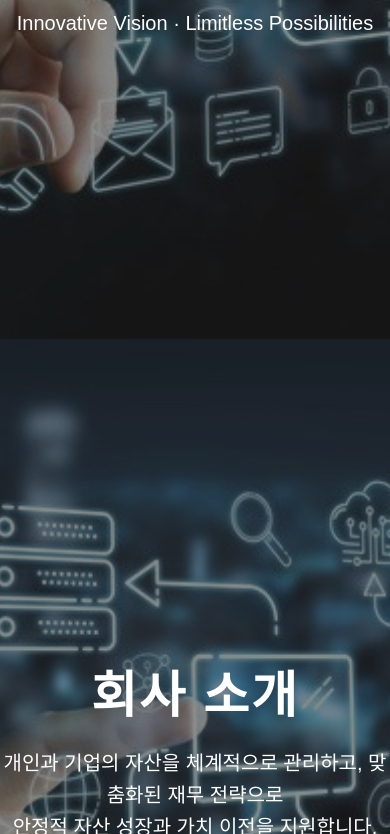
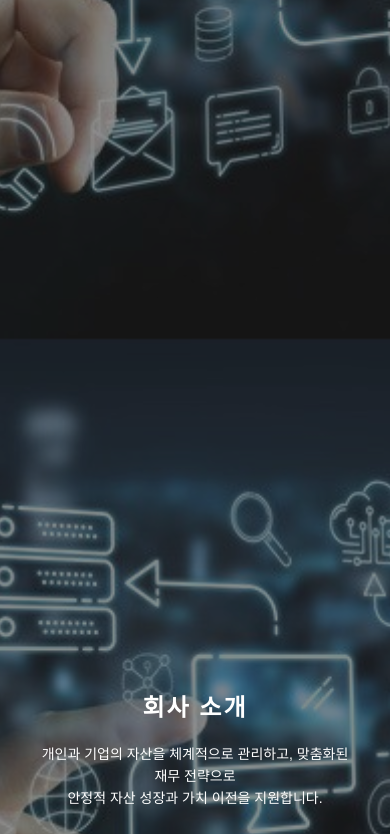
Before and after one commit to standing-chord/lucenrise, a plain HTML site: page index.html in a window 390 px wide. Shown: the part 505-1339 px from the top of the page. Drawn offline with Linux system fonts and the light colour scheme.

Commit message:
Update style.css

```diff
--- a/css/style.css
+++ b/css/style.css
@@ -101,19 +101,21 @@ body{
 
 /* TEXT */
 .content{
-    max-width:800px;
+    width: 80%;            /* 화면 너비의 80% */
+    max-width: 800px;      /* 최대 800px */
+    margin: 0 auto;        /* 가운데 정렬 */
     position: relative;
-    top: -10%; /* 화면 중앙보다 살짝 위로 올림 */
+    top: -10%;             /* 화면 중앙보다 살짝 위로 올림 */
 }
 
 .content h1{
-    font-size:50px;
+    font-size: clamp(24px, 5vw, 50px); /* 화면 크기에 따라 24~50px 사이로 자동 조절 */
     margin-bottom:20px;
     letter-spacing:2px;
 }
 
 .content p{
-    font-size:20px;
+    font-size: clamp(14px, 2.5vw, 20px); /* 화면 크기에 따라 14~20px 사이로 자동 조절 */
     line-height:1.6;
 }
 
```
